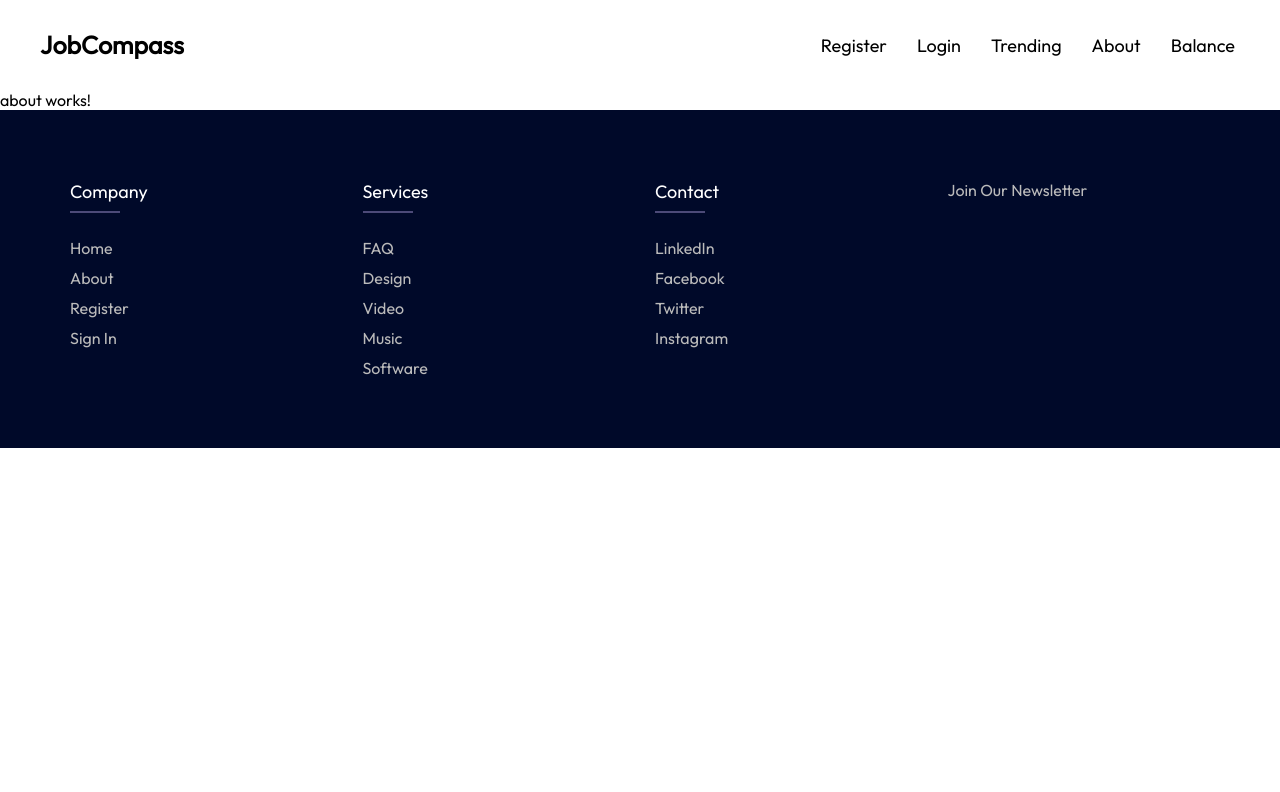
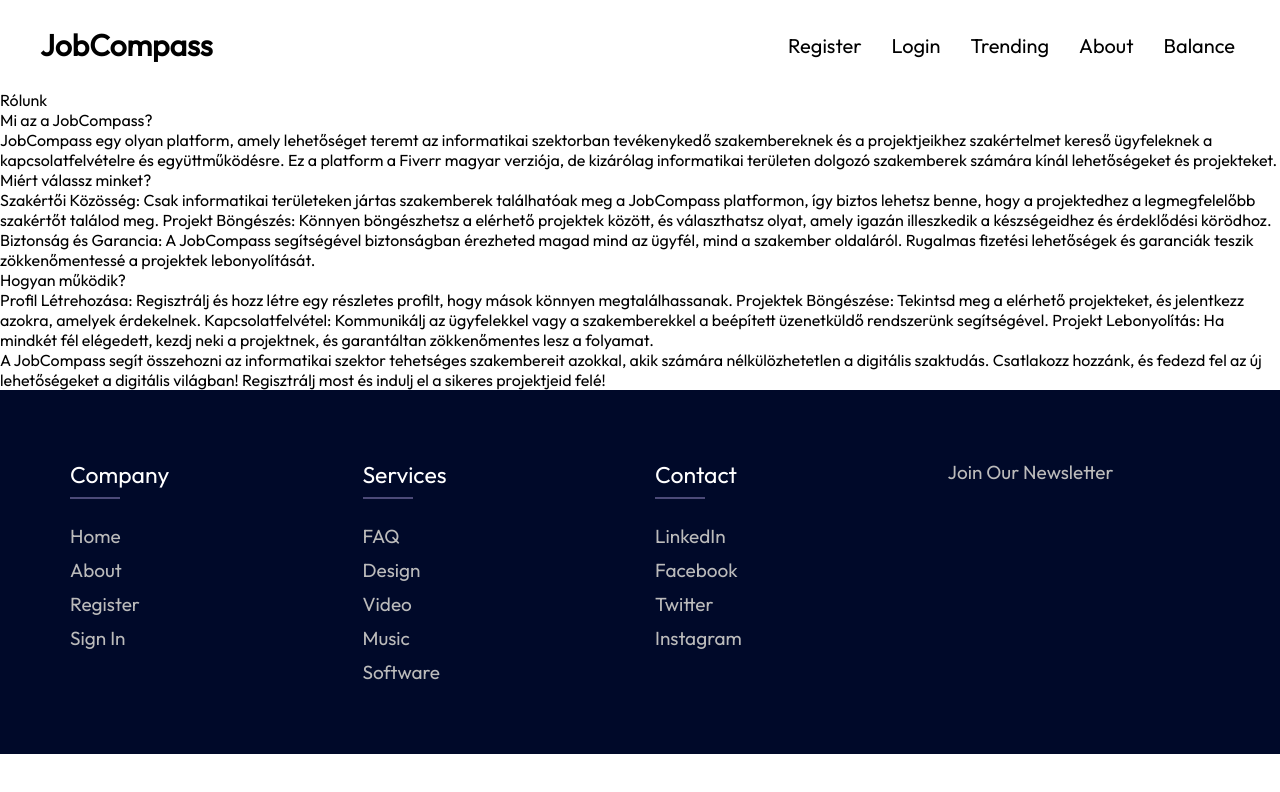
Before and after one commit to zsiza/JobCompass, an Angular app in the folder Angular/JobCompass/: page /about in a window 1280 px wide. Shown: the top 792 px of the page. Built offline with nearby package versions, Linux system fonts and the light colour scheme.

Commit message:
about alap

```diff
--- a/Angular/JobCompass/src/app/pages/about/about.component.html
+++ b/Angular/JobCompass/src/app/pages/about/about.component.html
@@ -1 +1,43 @@
-<p>about works!</p>
+<div class="container">
+    <div>
+        Rólunk
+    </div>
+    <div>
+        Mi az a JobCompass?
+        <p>JobCompass egy olyan platform, amely lehetőséget teremt az informatikai szektorban tevékenykedő
+            szakembereknek és a projektjeikhez szakértelmet kereső ügyfeleknek a kapcsolatfelvételre és együttműködésre.
+            Ez a platform a Fiverr magyar verziója, de kizárólag informatikai területen dolgozó szakemberek számára
+            kínál lehetőségeket és projekteket.</p>
+    </div>
+    <div>
+        Miért válassz minket?
+        <p>Szakértői Közösség: Csak informatikai területeken jártas szakemberek találhatóak meg a JobCompass platformon,
+            így biztos lehetsz benne, hogy a projektedhez a legmegfelelőbb szakértőt találod meg.
+            Projekt Böngészés: Könnyen böngészhetsz a elérhető projektek között, és választhatsz olyat, amely igazán
+            illeszkedik a készségeidhez és érdeklődési körödhoz.
+            Biztonság és Garancia: A JobCompass segítségével biztonságban érezheted magad mind az ügyfél, mind a
+            szakember oldaláról. Rugalmas fizetési lehetőségek és garanciák teszik zökkenőmentessé a projektek
+            lebonyolítását.
+        </p>
+    </div>
+    <div>
+        Hogyan működik?
+        <p>
+            Profil Létrehozása: Regisztrálj és hozz létre egy részletes profilt, hogy mások könnyen megtalálhassanak.
+            Projektek Böngészése: Tekintsd meg a elérhető projekteket, és jelentkezz azokra, amelyek érdekelnek.
+            Kapcsolatfelvétel: Kommunikálj az ügyfelekkel vagy a szakemberekkel a beépített üzenetküldő rendszerünk
+            segítségével.
+            Projekt Lebonyolítás: Ha mindkét fél elégedett, kezdj neki a projektnek, és garantáltan zökkenőmentes lesz a
+            folyamat.
+        </p>
+    </div>
+    <div>
+        <p>
+            A JobCompass segít összehozni az informatikai szektor tehetséges szakembereit azokkal, akik számára
+            nélkülözhetetlen a digitális szaktudás. Csatlakozz hozzánk, és fedezd fel az új lehetőségeket a digitális
+            világban!
+            Regisztrálj most és indulj el a sikeres projektjeid felé!
+        </p>
+
+    </div>
+</div>
--- a/Angular/JobCompass/src/app/pages/balance/balance.component.css
+++ b/Angular/JobCompass/src/app/pages/balance/balance.component.css
@@ -0,0 +1,52 @@
+/* Popup container */
+.popup {
+    position: relative;
+    display: inline-block;
+    cursor: pointer;
+  }
+
+  /* The actual popup (appears on top) */
+  .popup .popuptext {
+    visibility: hidden;
+    width: 160px;
+    background-color: #555;
+    color: #fff;
+    text-align: center;
+    border-radius: 6px;
+    padding: 8px 0;
+    position: absolute;
+    z-index: 1;
+    bottom: 125%;
+    left: 50%;
+    margin-left: -80px;
+  }
+
+  /* Popup arrow */
+  .popup .popuptext::after {
+    content: "";
+    position: absolute;
+    top: 100%;
+    left: 50%;
+    margin-left: -5px;
+    border-width: 5px;
+    border-style: solid;
+    border-color: #555 transparent transparent transparent;
+  }
+
+  /* Toggle this class when clicking on the popup container (hide and show the popup) */
+  .popup .show {
+    visibility: visible;
+    -webkit-animation: fadeIn 1s;
+    animation: fadeIn 1s
+  }
+
+  /* Add animation (fade in the popup) */
+  @-webkit-keyframes fadeIn {
+    from {opacity: 0;}
+    to {opacity: 1;}
+  }
+
+  @keyframes fadeIn {
+    from {opacity: 0;}
+    to {opacity:1 ;}
+  }
--- a/Angular/JobCompass/src/app/pages/balance/balance.component.html
+++ b/Angular/JobCompass/src/app/pages/balance/balance.component.html
@@ -1 +1,3 @@
-<p>balance works!</p>
+<div class="popup" onclick="myFunction()">Click me!
+    <span class="popuptext" id="myPopup">Popup text...</span>
+</div>
--- a/Angular/JobCompass/src/app/sharepage/footer/footer.component.css
+++ b/Angular/JobCompass/src/app/sharepage/footer/footer.component.css
@@ -28,7 +28,7 @@
    padding: 0 15px;
 }
 .footer-col h4{
-	font-size: 18px;
+	font-size: 23px;
 	color: #ffffff;
 	text-transform: capitalize;
 	margin-bottom: 35px;
@@ -49,7 +49,7 @@
 	margin-bottom: 10px;
 }
 .footer-col ul li a{
-	font-size: 16px;
+	font-size: 19px;
 	text-transform: capitalize;
 	color: #ffffff;
 	text-decoration: none;
--- a/Angular/JobCompass/src/app/sharepage/navbar/navbar.component.css
+++ b/Angular/JobCompass/src/app/sharepage/navbar/navbar.component.css
@@ -10,7 +10,7 @@
     align-items: center;
   }
   .name{
-    font-size: 25px;
+    font-size: 30px;
     font-weight: bold;
     margin: 25px;
     margin-left: 40px;
@@ -25,7 +25,7 @@
     text-decoration: none;
     color: black;
     font-family: "Outfit";
-    font-size: 18px;
+    font-size: 20px;
   }
   li{
     padding: 0 15px;
@@ -38,7 +38,7 @@
   }
 
 
-  @media screen and (max-width: 694px){
+  @media screen and (max-width: 760px){
     .name{
       font-size: 20px;
       margin-left: 10px;
```
